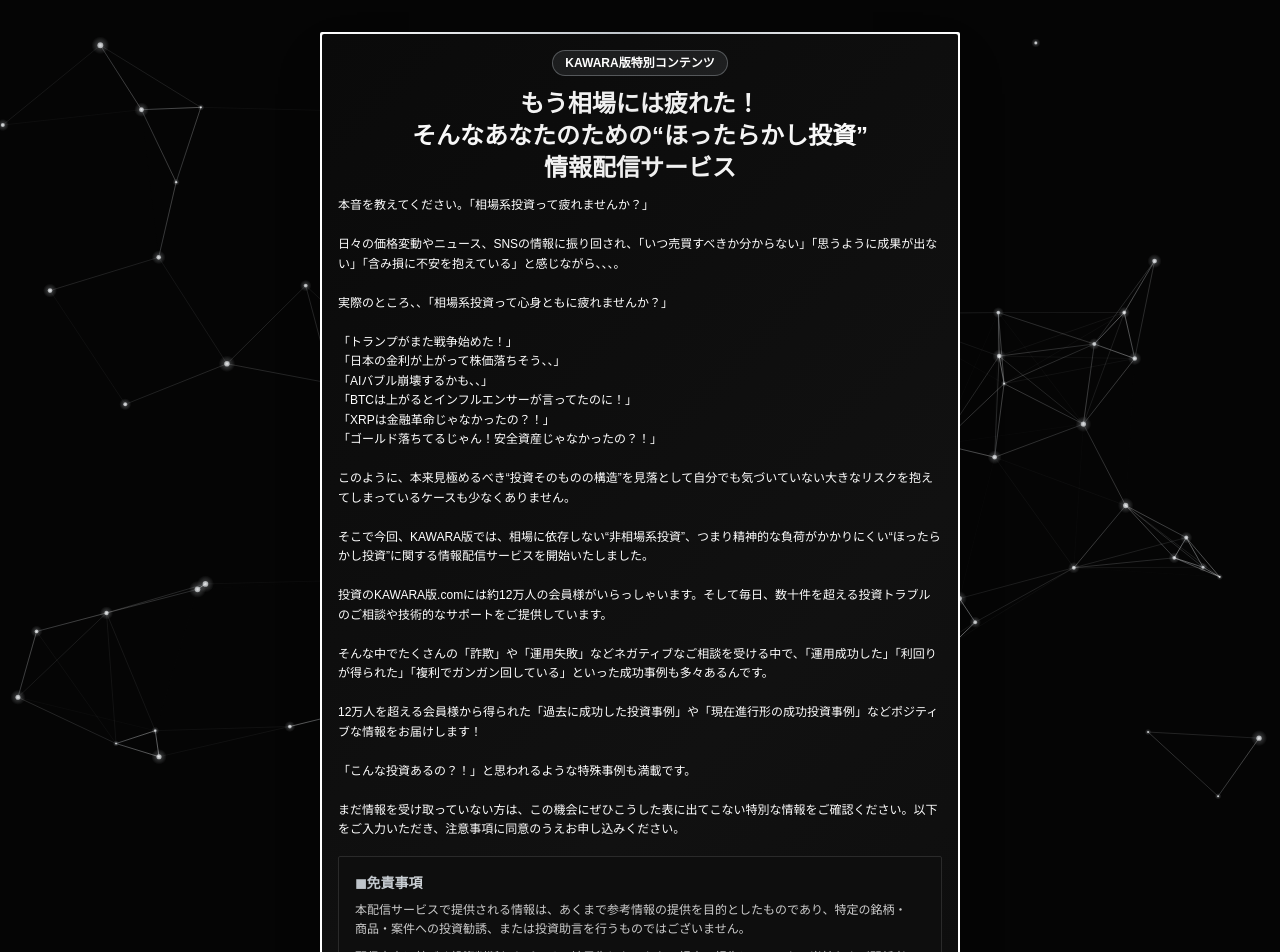
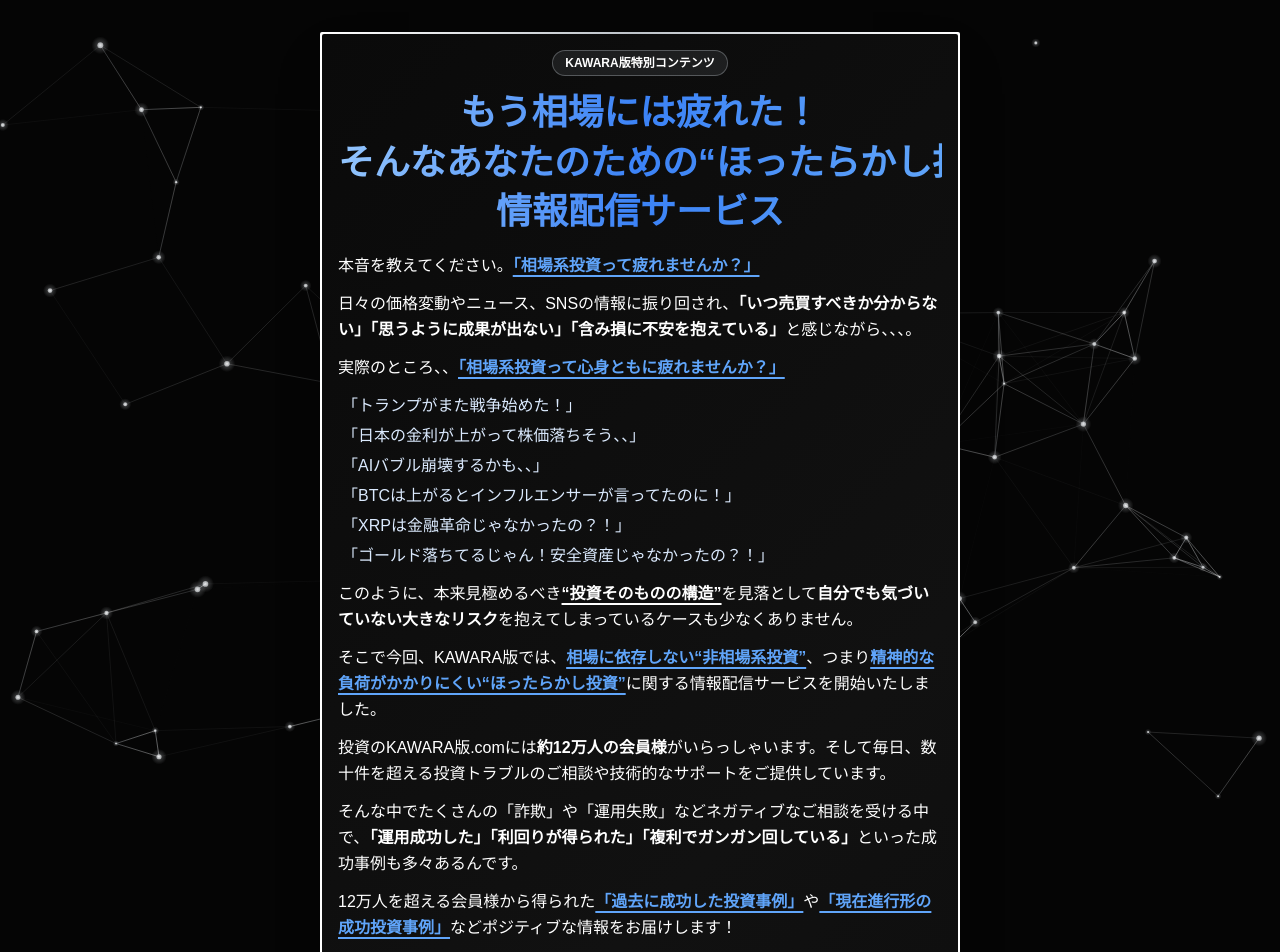
Before and after one commit to BCL-kowaki/kiwami-kawara, a Next.js app: page /neg in a window 1280 px wide. Shown: the top 952 px of the page. Built offline with nearby package versions, Linux system fonts and the light colour scheme.

Commit message:
Polish /neg copy: larger text, blue gradient headline, emphasis on key phrases

```diff
--- a/app/neg/page.tsx
+++ b/app/neg/page.tsx
@@ -231,28 +231,99 @@
               {/* タイトル */}
               {step === "form" && (
                 <h1
-                  className="text-base sm:text-2xl mb-2"
+                  className="text-lg sm:text-4xl mb-3 leading-snug"
                   style={{
                     fontWeight: 900,
-                    background: "linear-gradient(90deg, #FFFFFF 0%, #eeeeee 50%, #FFFFFF 100%)",
+                    background: "linear-gradient(90deg, #93c5fd 0%, #3b82f6 50%, #60a5fa 100%)",
                     WebkitBackgroundClip: "text",
                     WebkitTextFillColor: "transparent",
                     backgroundClip: "text",
+                    wordBreak: "keep-all",
                   }}
                 >
-                  もう相場には疲れた！<br />そんなあなたのための&ldquo;ほったらかし投資&rdquo;<br />情報配信サービス
+                  <span className="inline-block whitespace-nowrap">もう相場には疲れた！</span><br />
+                  <span className="inline-block whitespace-nowrap">そんなあなたのための&ldquo;ほったらかし投資&rdquo;</span><br />
+                  <span className="inline-block whitespace-nowrap">情報配信サービス</span>
                 </h1>
               )}
               {/* コピー */}
-              <p className="text-xs mt-3 leading-relaxed text-left text-white whitespace-pre-line">
-                {step === "form" &&
-                  "本音を教えてください。「相場系投資って疲れませんか？」\n\n日々の価格変動やニュース、SNSの情報に振り回され、「いつ売買すべきか分からない」「思うように成果が出ない」「含み損に不安を抱えている」と感じながら、、、。\n\n実際のところ、、「相場系投資って心身ともに疲れませんか？」\n\n「トランプがまた戦争始めた！」\n「日本の金利が上がって株価落ちそう、、」\n「AIバブル崩壊するかも、、」\n「BTCは上がるとインフルエンサーが言ってたのに！」\n「XRPは金融革命じゃなかったの？！」\n「ゴールド落ちてるじゃん！安全資産じゃなかったの？！」\n\nこのように、本来見極めるべき“投資そのものの構造”を見落として自分でも気づいていない大きなリスクを抱えてしまっているケースも少なくありません。\n\nそこで今回、KAWARA版では、相場に依存しない“非相場系投資”、つまり精神的な負荷がかかりにくい“ほったらかし投資”に関する情報配信サービスを開始いたしました。\n\n投資のKAWARA版.comには約12万人の会員様がいらっしゃいます。そして毎日、数十件を超える投資トラブルのご相談や技術的なサポートをご提供しています。\n\nそんな中でたくさんの「詐欺」や「運用失敗」などネガティブなご相談を受ける中で、「運用成功した」「利回りが得られた」「複利でガンガン回している」といった成功事例も多々あるんです。\n\n12万人を超える会員様から得られた「過去に成功した投資事例」や「現在進行形の成功投資事例」などポジティブな情報をお届けします！\n\n「こんな投資あるの？！」と思われるような特殊事例も満載です。\n\nまだ情報を受け取っていない方は、この機会にぜひこうした表に出てこない特別な情報をご確認ください。以下をご入力いただき、注意事項に同意のうえお申し込みください。"
-                }
-                {step === "phone" &&
-                  "本配信には機密情報が含まれる場合があるため、SMS認証によるご本人確認を必須とさせていただいております。これは、重複登録および第三者によるなりすましを防止する目的によるものです。\n\nなお、SMS認証が完了するまで配信は開始されませんので、あらかじめご了承ください。"
-                }
-                {step === "verify" && "SMSでお送りした6桁の承認コードを入力してください。"}
-              </p>
+              {step === "form" && (
+                <div className="text-sm sm:text-base mt-4 leading-relaxed text-left text-white space-y-3">
+                  <p>
+                    本音を教えてください。
+                    <strong className="font-bold underline decoration-2 underline-offset-4" style={{ color: "#60a5fa" }}>
+                      「相場系投資って疲れませんか？」
+                    </strong>
+                  </p>
+                  <p>
+                    日々の価格変動やニュース、SNSの情報に振り回され、
+                    <strong className="font-bold">「いつ売買すべきか分からない」「思うように成果が出ない」「含み損に不安を抱えている」</strong>
+                    と感じながら、、、。
+                  </p>
+                  <p>
+                    実際のところ、、
+                    <strong className="font-bold underline decoration-2 underline-offset-4" style={{ color: "#60a5fa" }}>
+                      「相場系投資って心身ともに疲れませんか？」
+                    </strong>
+                  </p>
+                  <ul className="space-y-1 pl-1" style={{ color: "#dbeafe" }}>
+                    <li>「トランプがまた戦争始めた！」</li>
+                    <li>「日本の金利が上がって株価落ちそう、、」</li>
+                    <li>「AIバブル崩壊するかも、、」</li>
+                    <li>「BTCは上がるとインフルエンサーが言ってたのに！」</li>
+                    <li>「XRPは金融革命じゃなかったの？！」</li>
+                    <li>「ゴールド落ちてるじゃん！安全資産じゃなかったの？！」</li>
+                  </ul>
+                  <p>
+                    このように、本来見極めるべき
+                    <strong className="font-bold underline decoration-2 underline-offset-4">&ldquo;投資そのものの構造&rdquo;</strong>
+                    を見落として
+                    <strong className="font-bold">自分でも気づいていない大きなリスク</strong>
+                    を抱えてしまっているケースも少なくありません。
+                  </p>
+                  <p>
+                    そこで今回、KAWARA版では、
+                    <strong className="font-bold underline decoration-2 underline-offset-4" style={{ color: "#60a5fa" }}>相場に依存しない&ldquo;非相場系投資&rdquo;</strong>
+                    、つまり
+                    <strong className="font-bold underline decoration-2 underline-offset-4" style={{ color: "#60a5fa" }}>精神的な負荷がかかりにくい&ldquo;ほったらかし投資&rdquo;</strong>
+                    に関する情報配信サービスを開始いたしました。
+                  </p>
+                  <p>
+                    投資のKAWARA版.comには
+                    <strong className="font-bold">約12万人の会員様</strong>
+                    がいらっしゃいます。そして毎日、数十件を超える投資トラブルのご相談や技術的なサポートをご提供しています。
+                  </p>
+                  <p>
+                    そんな中でたくさんの「詐欺」や「運用失敗」などネガティブなご相談を受ける中で、
+                    <strong className="font-bold">「運用成功した」「利回りが得られた」「複利でガンガン回している」</strong>
+                    といった成功事例も多々あるんです。
+                  </p>
+                  <p>
+                    12万人を超える会員様から得られた
+                    <strong className="font-bold underline decoration-2 underline-offset-4" style={{ color: "#60a5fa" }}>「過去に成功した投資事例」</strong>
+                    や
+                    <strong className="font-bold underline decoration-2 underline-offset-4" style={{ color: "#60a5fa" }}>「現在進行形の成功投資事例」</strong>
+                    などポジティブな情報をお届けします！
+                  </p>
+                  <p>
+                    <strong className="font-bold">「こんな投資あるの？！」</strong>
+                    と思われるような特殊事例も満載です。
+                  </p>
+                  <p>
+                    まだ情報を受け取っていない方は、この機会にぜひこうした
+                    <strong className="font-bold underline decoration-2 underline-offset-4">表に出てこない特別な情報</strong>
+                    をご確認ください。以下をご入力いただき、注意事項に同意のうえお申し込みください。
+                  </p>
+                </div>
+              )}
+              {(step === "phone" || step === "verify") && (
+                <p className="text-sm mt-4 leading-relaxed text-left text-white whitespace-pre-line">
+                  {step === "phone" &&
+                    "本配信には機密情報が含まれる場合があるため、SMS認証によるご本人確認を必須とさせていただいております。これは、重複登録および第三者によるなりすましを防止する目的によるものです。\n\nなお、SMS認証が完了するまで配信は開始されませんので、あらかじめご了承ください。"
+                  }
+                  {step === "verify" && "SMSでお送りした6桁の承認コードを入力してください。"}
+                </p>
+              )}
             </div>
 
             {error && (
```
